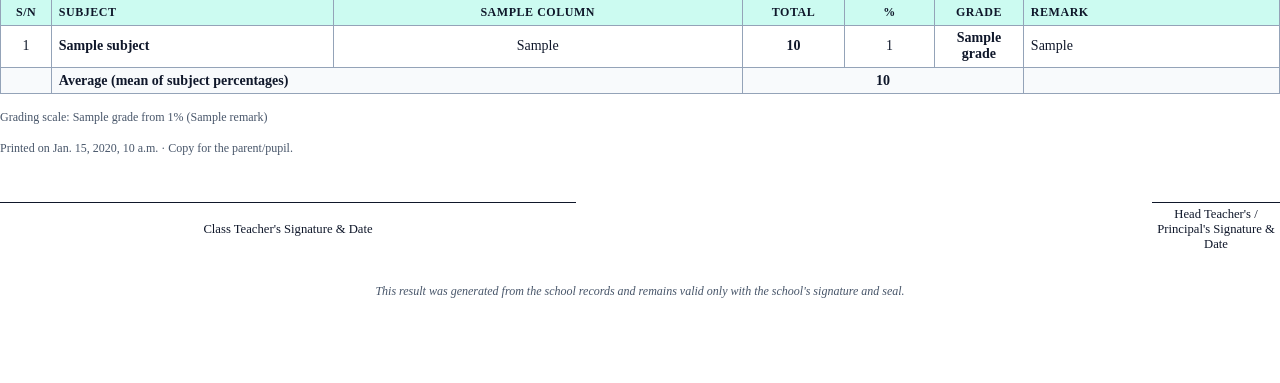
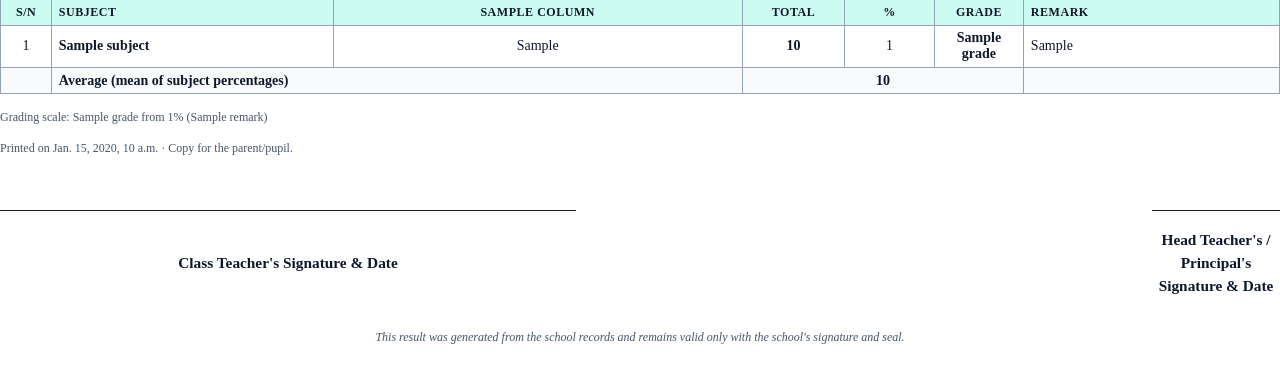
Before and after one commit to ZACCH0/SCHOOL_SAAS, a Django app: template templates/results/report_card_pdf.html in a window 1280 px wide. Shown: the part 200-583 px from the top of the page. Run offline with Django 5.2, Linux system fonts and the light colour scheme; the template is opened without the code that fills it: most values are stand-ins (such as "Sample title", 1, 10 or a date in 2020).

Commit message:
fix: larger signature labels on the PDF report card

```diff
--- a/templates/results/report_card_pdf.html
+++ b/templates/results/report_card_pdf.html
@@ -80,15 +80,17 @@
     .caption { margin-top: 12pt; font-size: 9pt; color: #475569; }
     .signatures {
       width: 100%;
-      margin-top: 34pt;
+      margin-top: 40pt;
       border-collapse: collapse;
     }
     .signatures td { width: 45%; }
     .signatures .line {
       border-top: 0.8pt solid #0f172a;
-      padding-top: 3pt;
-      font-size: 9.5pt;
+      padding: 14pt 4pt 0 4pt;
+      font-size: 11.5pt;
       text-align: center;
+      font-weight: bold;
+      line-height: 1.5;
     }
     .spacer { width: 10%; }
     .stamp {
```
